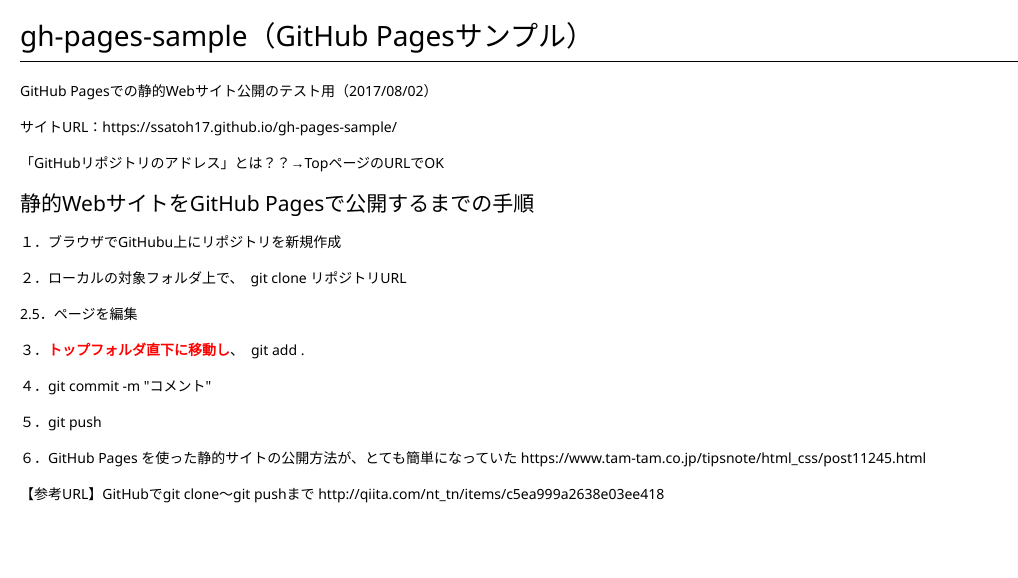
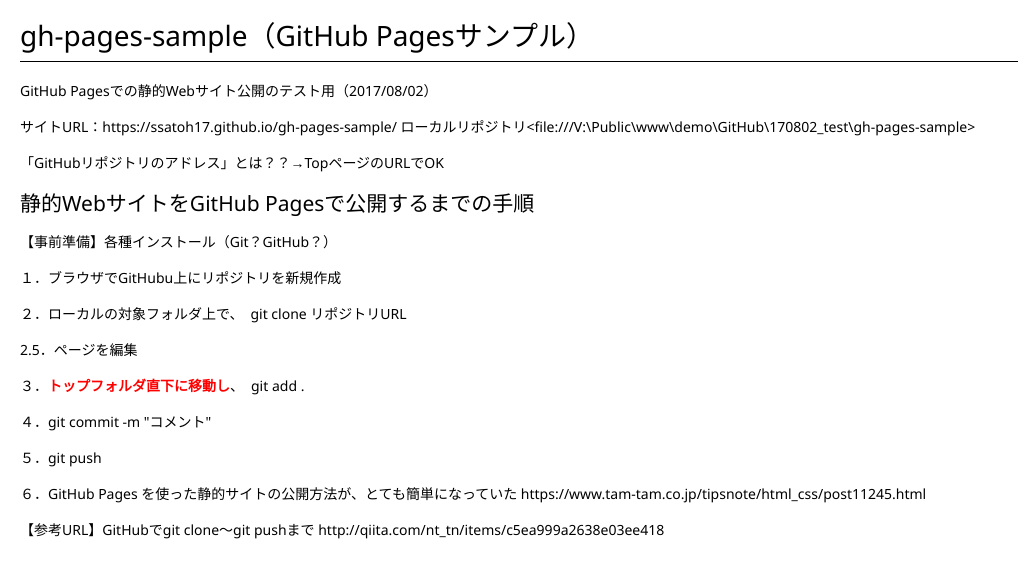
Before and after one commit to ssatoh17/gh-pages-sample, a plain HTML site: page README.html in a window 1280 px wide. Shown: the whole page, without its empty margins (0-1018 px from the left). Drawn offline with Linux system fonts and the light colour scheme.

Commit message:
update of setup

```diff
--- a/README.html
+++ b/README.html
@@ -377,9 +377,11 @@
 <body>
 <h1>gh-pages-sample（GitHub Pagesサンプル）</h1>
 <p>GitHub Pagesでの静的Webサイト公開のテスト用（2017/08/02）</p>
-<p>サイトURL：https://ssatoh17.github.io/gh-pages-sample/</p>
+<p>サイトURL：https://ssatoh17.github.io/gh-pages-sample/
+ローカルリポジトリ&lt;file:///V:\Public\www\demo\GitHub\170802_test\gh-pages-sample&gt;</p>
 <p>「GitHubリポジトリのアドレス」とは？？→TopページのURLでOK</p>
 <h2>静的WebサイトをGitHub Pagesで公開するまでの手順</h2>
+<p>【事前準備】各種インストール（Git？GitHub？）</p>
 <p>１．ブラウザでGitHubu上にリポジトリを新規作成</p>
 <p>２．ローカルの対象フォルダ上で、　git clone リポジトリURL</p>
 <p>2.5．ページを編集</p>
```
Also changed, not shown: 1 other file.
